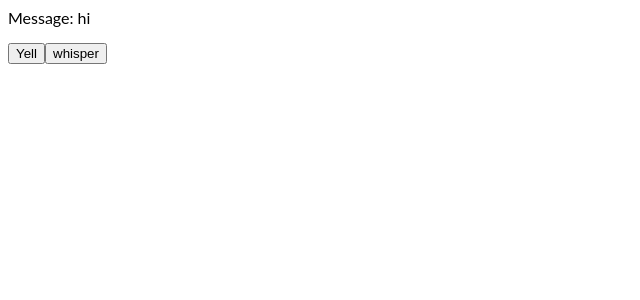
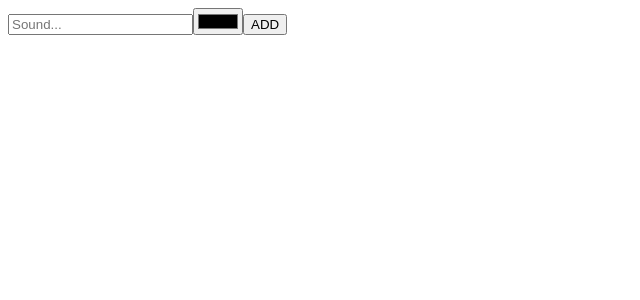
Before and after one commit to NicholasMurray/linkedin-react-hooks-course, a React (Create React App) app: page / in a window 1280 px wide. Shown: the top 300 px of the page, without its empty margins (0-640 px from the left). Built offline with nearby package versions, Linux system fonts and the light colour scheme.

Commit message:
1 file modified, 1 added

```diff
--- a/src/App.js
+++ b/src/App.js
@@ -1,35 +1,31 @@
 import React, { useReducer } from "react";
 import "./style.css";
-
-const initialState = {
-  message: "hi"
-};
-
-function reducer(state, action) {
-  switch (action.type) {
-    case "yell":
-      return {
-        message: `HEY! I JUST SAID ${state.message}`
-      };
-    case "whisper":
-      return {
-        message: `excuse me, I just said ${state.message}`
-      };
-  }
-}
+import { useInput } from './useInput';
 
 export default function App() {
 
-  const [state, dispatch] = useReducer(
-    reducer,
-    initialState
-  )
+const [titleProps, resetTitle] = useInput("");
+const [colourProps, resetColour] = useInput("#000000");
+
+const submit =  (e) => {
+  e.preventDefault();
+  alert(`${titleProps.value} sounds like ${colourProps.value}`);
+  resetTitle("");
+  resetColour("#000000");
+};
 
   return (
-    <>
-      <p>Message: {state.message}</p>
-      <button onClick={() => dispatch({type: "yell"})}>Yell</button>
-      <button onClick={() => dispatch({type: "whisper"})}>whisper</button>
-    </>
+    <form onSubmit={submit}>
+      <input
+        {...titleProps}
+        type="text"
+        placeholder="Sound..."
+      />
+      <input
+        {...colourProps}
+        type="color"
+      />
+      <button>ADD</button>
+    </form>
   );
 }
--- /dev/null
+++ b/src/useInput.js
@@ -0,0 +1,12 @@
+import { useState } from "react";
+
+export function useInput(initialValue) {
+  const [value, setValue] = useState(initialValue);
+  return [
+    {
+      value,
+      onChange: e => setValue(e.target.value)
+    },
+    () => setValue(initialValue)
+  ];
+}
```
